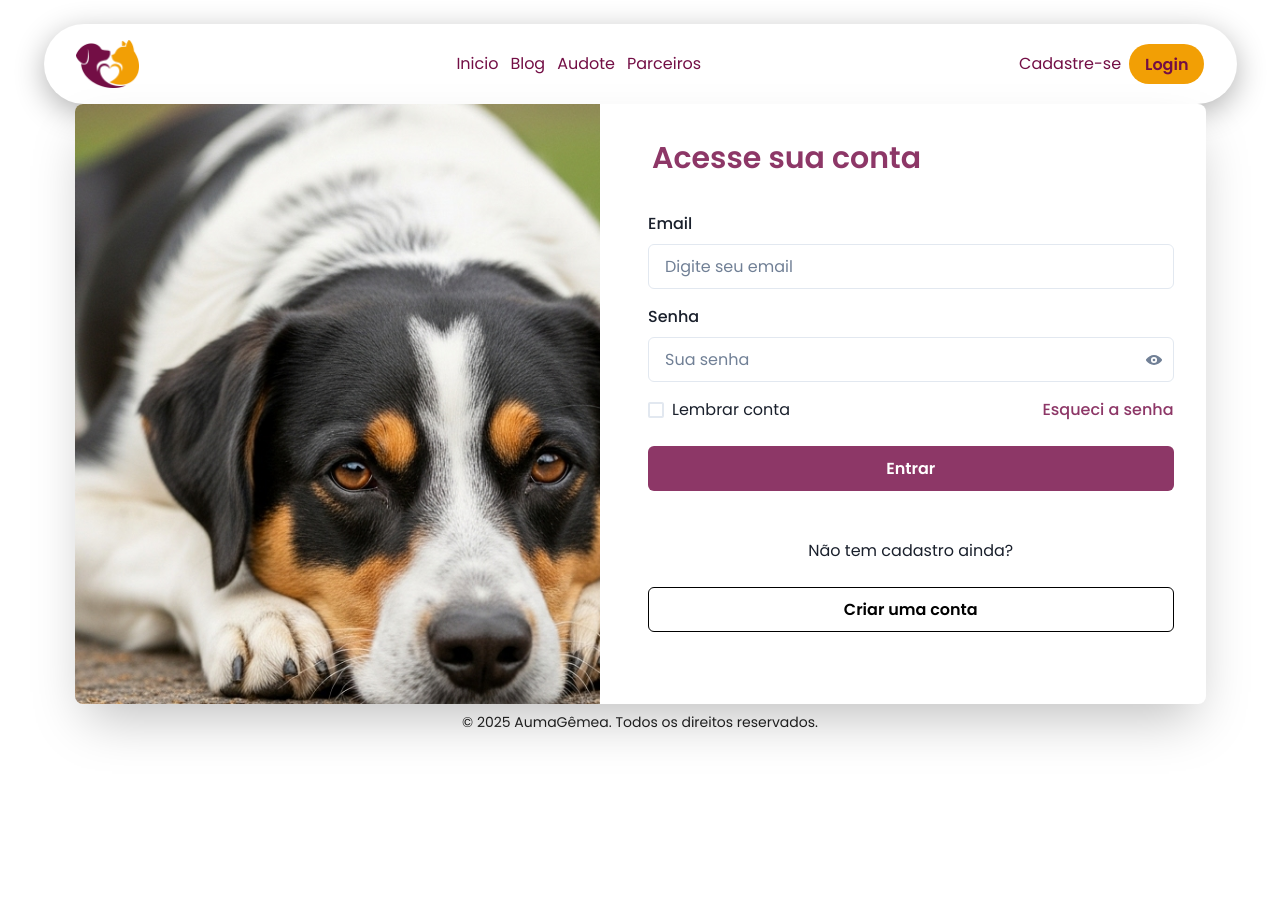
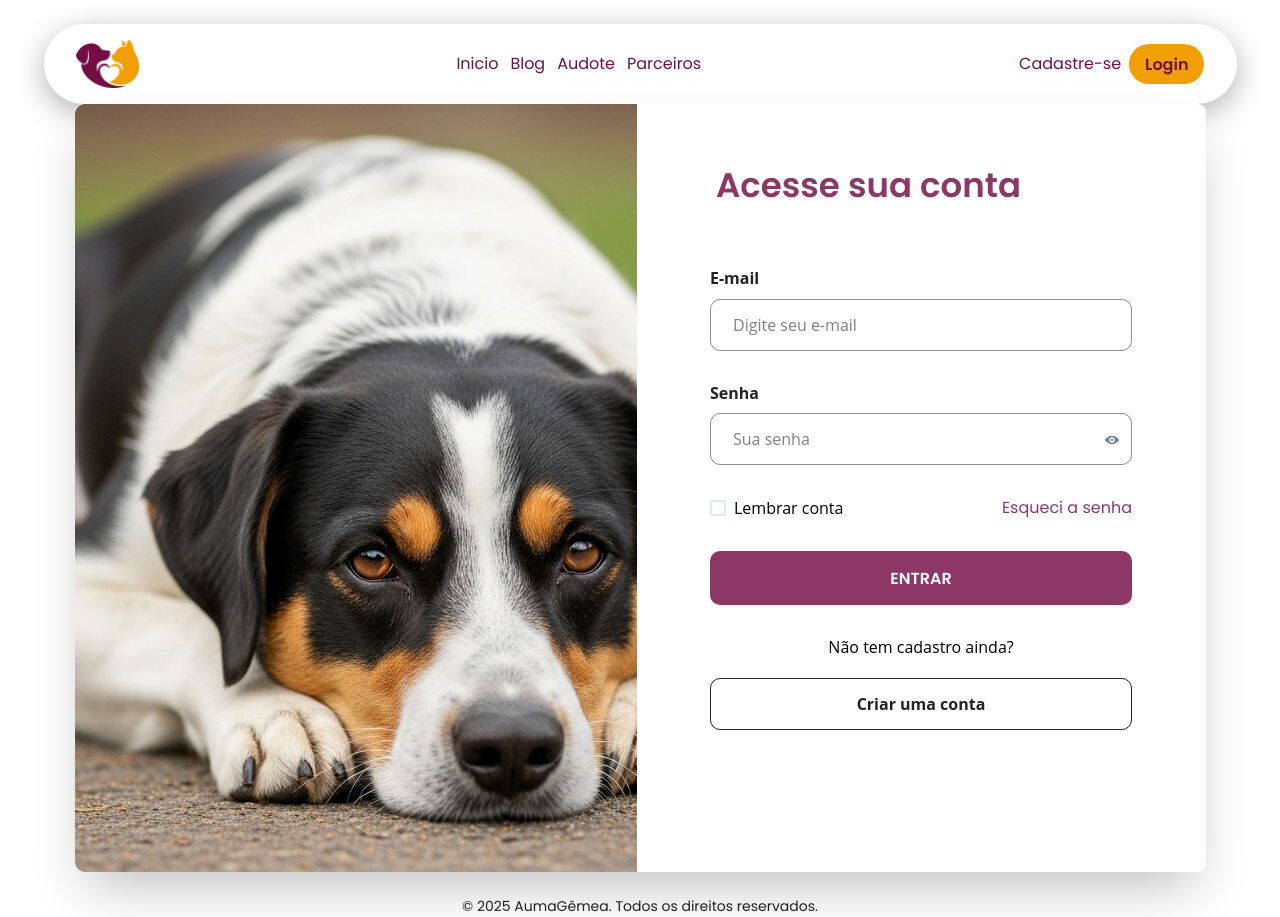
Before and after one commit to DevFlowBot/front-end-aumagemea, a Next.js app: page /login in a window 1280 px wide. Before the commit the page ends 800 px from the top, so only its background shows below. Built offline with nearby package versions, Linux system fonts and the light colour scheme.

Commit message:
Alterações no Login

```diff
--- a/src/app/login/page.jsx
+++ b/src/app/login/page.jsx
@@ -1,3 +1,5 @@
+"use client";
+
 import {
   Box,
   Button,
@@ -5,42 +7,76 @@ import {
   CardBody,
   CardHeader,
   Image,
-  Input,
-  FormControl,
-  FormLabel,
+  Text,
   VStack,
   Heading,
   Checkbox,
   HStack,
   Link,
-  Text,
-  Divider,
+  Input,
+  InputGroup,
+  InputRightElement,
+  IconButton,
 } from "@chakra-ui/react";
-import { PasswordInput } from '@/components/commom/inputPassword'
+import { ViewIcon, ViewOffIcon } from "@chakra-ui/icons";
+import { useState } from "react";
+
+function StyledInput({ showToggle, showToggleState, onToggle, ...inputProps }) {
+  return (
+    <InputGroup>
+      <Input
+        {...inputProps}
+        h="52px"
+        borderRadius="10px"
+        fontFamily="Open Sans"
+        fontSize="16px"
+        border="1px solid rgba(34, 34, 34, 0.5)"
+        color="rgba(0, 0, 0, 0.8)"
+        px="22px"
+        _placeholder={{ color: "rgba(0, 0, 0, 0.5)" }}
+        _hover={{ borderColor: "#702c52" }}
+        focusBorderColor="#8D3767"
+      />
+      {showToggle && (
+        <InputRightElement height="100%">
+          <IconButton
+            size="sm"
+            aria-label="Mostrar senha"
+            icon={showToggleState ? <ViewOffIcon /> : <ViewIcon />}
+            onClick={onToggle}
+            variant="unstyled"
+            color="gray.500"
+            p={0}
+            minW="auto"
+          />
+        </InputRightElement>
+      )}
+    </InputGroup>
+  );
+}
 
 export default function Login() {
+  const [showPassword, setShowPassword] = useState(false);
+
   return (
     <Box
+      minH="94vh"
       display="flex"
       flexDirection="column"
       justifyContent="center"
       alignItems="center"
-      minH="78vh"
       px={6}
     >
-
       <Card
-        direction="row"
+        direction={{ base: "column", md: "row" }}
         overflow="hidden"
         w="1131px"
-        h="600px"
         maxW="95vw"
+        h="768px"
+        borderRadius="lg"
         boxShadow="2xl"
-        borderRadius="lg"
-        mb={2}
       >
-
-        <Box flex="1" h="100%">
+        <Box w={{ base: "100%", md: "562px" }} h={{ base: "300px", md: "100%" }}>
           <Image
             src="cachorroLogin-image.png"
             alt="Cachorro fofo"
@@ -50,94 +86,135 @@ export default function Login() {
           />
         </Box>
 
-
         <Box
-          flex="1"
-          p={8}
-          pl={12}
+          w={{ base: "100%", md: "569px" }}
+          h="100%"
           display="flex"
           flexDirection="column"
+          alignItems="center"
           justifyContent="center"
+          gap="40px"
+          p={{ base: 6, md: 12 }}
         >
-          <CardHeader textAlign="left" p={1} mb={8}>
-            <Heading size="lg" color="#8D3767" >
+          <CardHeader w="426px" p={2}>
+            <Heading
+              fontFamily="Poppins"
+              fontWeight="700"
+              fontSize="34px"
+              lineHeight="51px"
+              color="#8D3767"
+              textAlign="left"
+              mb={2}
+            >
               Acesse sua conta
             </Heading>
           </CardHeader>
 
           <CardBody p={0}>
-            <VStack spacing={4} w="100%" align="stretch">
-              <FormControl>
-                <FormLabel>Email</FormLabel>
-                <Input type="email" placeholder="Digite seu email" h="45px" />
-              </FormControl>
+            <VStack spacing="31px" w="422px" align="stretch">
+              <Box display="flex" flexDirection="column" gap="10px">
+                <Text
+                  fontFamily="Open Sans"
+                  fontWeight="700"
+                  fontSize="16px"
+                  lineHeight="22px"
+                  color="#222"
+                >
+                  E-mail
+                </Text>
+                <StyledInput type="email" placeholder="Digite seu e-mail" />
+              </Box>
 
-              <FormControl>
-                <FormLabel>Senha</FormLabel>
-                <PasswordInput type="password" placeholder="Sua senha" h="45px" />
-              </FormControl>
+              <Box display="flex" flexDirection="column" gap="9px">
+                <Text
+                  fontFamily="Open Sans"
+                  fontWeight="700"
+                  fontSize="16px"
+                  lineHeight="22px"
+                  color="#222"
+                >
+                  Senha
+                </Text>
+                <StyledInput
+                  type={showPassword ? "text" : "password"}
+                  placeholder="Sua senha"
+                  showToggle
+                  showToggleState={showPassword}
+                  onToggle={() => setShowPassword(!showPassword)}
+                />
+              </Box>
 
-
-              <HStack justifyContent="space-between" w="100%" >
+              <HStack justifyContent="space-between">
                 <Checkbox
                   sx={{
                     "& .chakra-checkbox__control": {
-                      _checked: {
-                        bg: "#8D3767",
-                        borderColor: "#8D3767",
-
-                      },
+                      _checked: { bg: "#8D3767", borderColor: "#8D3767" },
+                      _hover: { borderColor: "#702c52" },
+                      _focus: { boxShadow: "0 0 0 2px rgba(141,55,103,0.4)" },
                     },
                   }}
                 >
+                  <Text fontSize="16px" color="#000" fontFamily="Open Sans">
                     Lembrar conta
+                  </Text>
                 </Checkbox>
 
-                <Link
-                  color="#8D3767"
-                  fontWeight="medium"
-                  _hover={{ textDecoration: "underline" }}
-                >
+                <Link color="#8D3767" fontWeight="400" _hover={{ textDecoration: "underline" }}>
                   Esqueci a senha
                 </Link>
               </HStack>
-
 
               <Button
                 bg="#8D3767"
                 color="white"
                 _hover={{ bg: "#BF3990" }}
-                w="100%"
-                mt={2}
-                h="45px"
+                w="422px"
+                h="54px"
+                borderRadius="10px"
+                fontFamily="Poppins"
+                fontWeight="600"
+                textTransform="uppercase"
               >
                 Entrar
               </Button>
 
-
-              <Text textAlign="center" mt={8}>
+              <VStack spacing="20px" w="422px">
+                <Text
+                  fontFamily="Open Sans"
+                  fontWeight="400"
+                  fontSize="16px"
+                  lineHeight="22px"
+                  textAlign="center"
+                  color="#000"
+                >
                   Não tem cadastro ainda?
                 </Text>
                 <Button
                   variant="outline"
-                borderColor="#000"
-                color="#000"
-                mt={2}
-                w="100%"
-                h="45px"
+                  borderColor="#222"
+                  color="#222"
+                  w="422px"
+                  h="52px"
+                  borderRadius="10px"
                   _hover={{ bg: "blackAlpha.100" }}
+                  fontFamily="Open Sans"
+                  fontWeight="700"
+                  fontSize="16px"
+                  lineHeight="22px"
                 >
                   Criar uma conta
                 </Button>
+              </VStack>
             </VStack>
           </CardBody>
         </Box>
       </Card>
 
-
-      <Text fontSize="sm" color="#222222">
+      <Box mt={6}>
+        <Text fontSize="sm" color="#222222" textAlign="center">
           © 2025 AumaGêmea. Todos os direitos reservados.
         </Text>
       </Box>
+    </Box>
   );
 }
```
Lines whose indentation alone changed are shown as unchanged.
